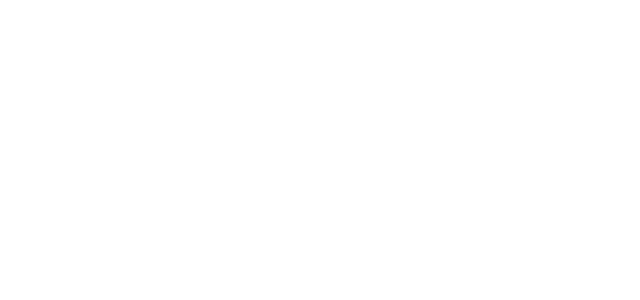
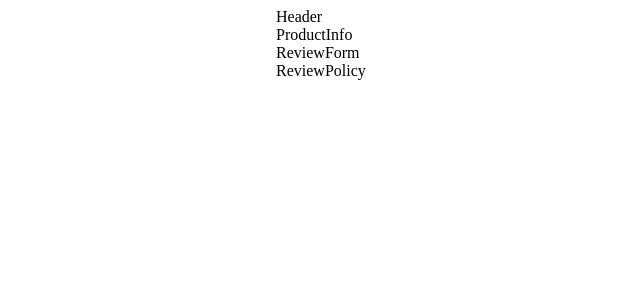
Before and after one commit to SOPT-CDSSeminar/frontend, a React (Create React App) app: page / in a window 1280 px wide. Shown: the top 300 px of the page, without its empty margins (64-704 px from the left). Built offline with nearby package versions, Linux system fonts and the light colour scheme.

Commit message:
[feat] set Review components

```diff
--- /dev/null
+++ b/src/components/Review/Header.jsx
@@ -0,0 +1,3 @@
+export default function Header() {
+  return <div>Header</div>;
+}
--- /dev/null
+++ b/src/components/Review/ProductInfo.jsx
@@ -0,0 +1,3 @@
+export default function ProductInfo() {
+  return <div>ProductInfo</div>;
+}
--- /dev/null
+++ b/src/components/Review/ReviewForm.tsx
@@ -0,0 +1,3 @@
+export default function ReviewForm() {
+  return <div>ReviewForm</div>;
+}
--- /dev/null
+++ b/src/components/Review/ReviewPolicy.jsx
@@ -0,0 +1,3 @@
+export default function ReviewPolicy() {
+  return <div>ReviewPolicy</div>;
+}
--- a/src/pages/MyPage.tsx
+++ b/src/pages/MyPage.tsx
@@ -6,13 +6,11 @@
 
 export default function MyPage() {
   return (
-    <div>
-      <StMainWrapper>
-        <Header />
-        <MyReview />
-        <Footer />
-      </StMainWrapper>
-    </div>
+    <StMainWrapper>
+      <Header />
+      <MyReview />
+      <Footer />
+    </StMainWrapper>
   );
 }
 
--- a/src/pages/Review.tsx
+++ b/src/pages/Review.tsx
@@ -1,10 +1,18 @@
 import styled from "styled-components";
+
+import Header from "../components/Review/Header";
+import ProductInfo from "../components/Review/ProductInfo";
+import ReviewForm from "../components/Review/ReviewForm";
+import ReviewPolicy from "../components/Review/ReviewPolicy";
 
 export default function Review() {
   return (
-    <div>
-      <StMainWrapper></StMainWrapper>
-    </div>
+    <StMainWrapper>
+      <Header />
+      <ProductInfo />
+      <ReviewForm />
+      <ReviewPolicy />
+    </StMainWrapper>
   );
 }
 
```
Also changed, not shown: src/asset/image/index.ts (deleted).
